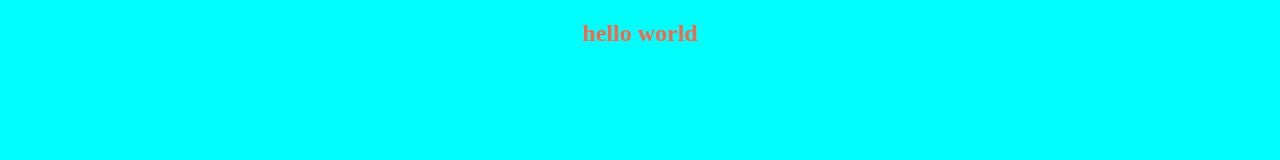
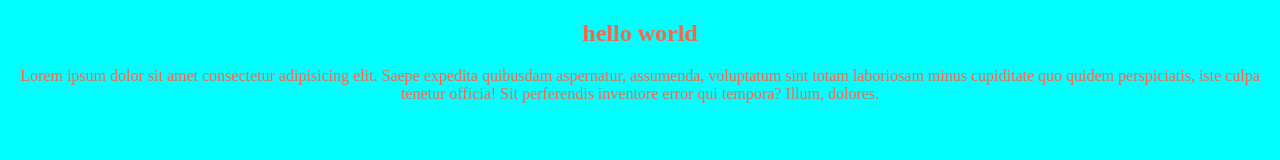
Before and after one commit to narayand-vb/assignment, a plain HTML site: page index.html in a window 1280 px wide. Drawn offline with Linux system fonts and the light colour scheme.

Commit message:
Add a paragraph

```diff
--- a/index.html
+++ b/index.html
@@ -12,8 +12,10 @@
         }
     </style>
     <title>Document</title>
+
 </head>
 <body>
     <h2>hello world</h2>
+    <p>Lorem ipsum dolor sit amet consectetur adipisicing elit. Saepe expedita quibusdam aspernatur, assumenda, voluptatum sint totam laboriosam minus cupiditate quo quidem perspiciatis, iste culpa tenetur officia! Sit perferendis inventore error qui tempora? Illum, dolores.</p>
 </body>
 </html>
```
